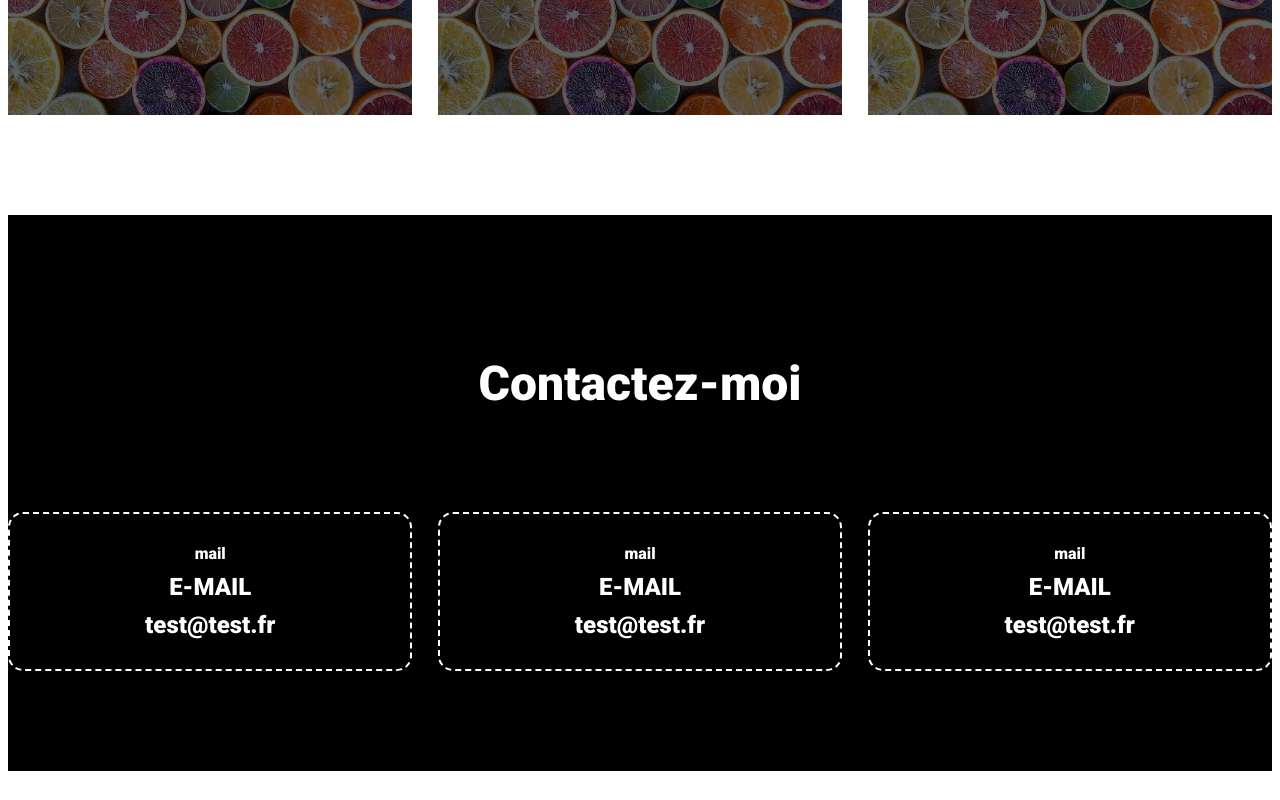
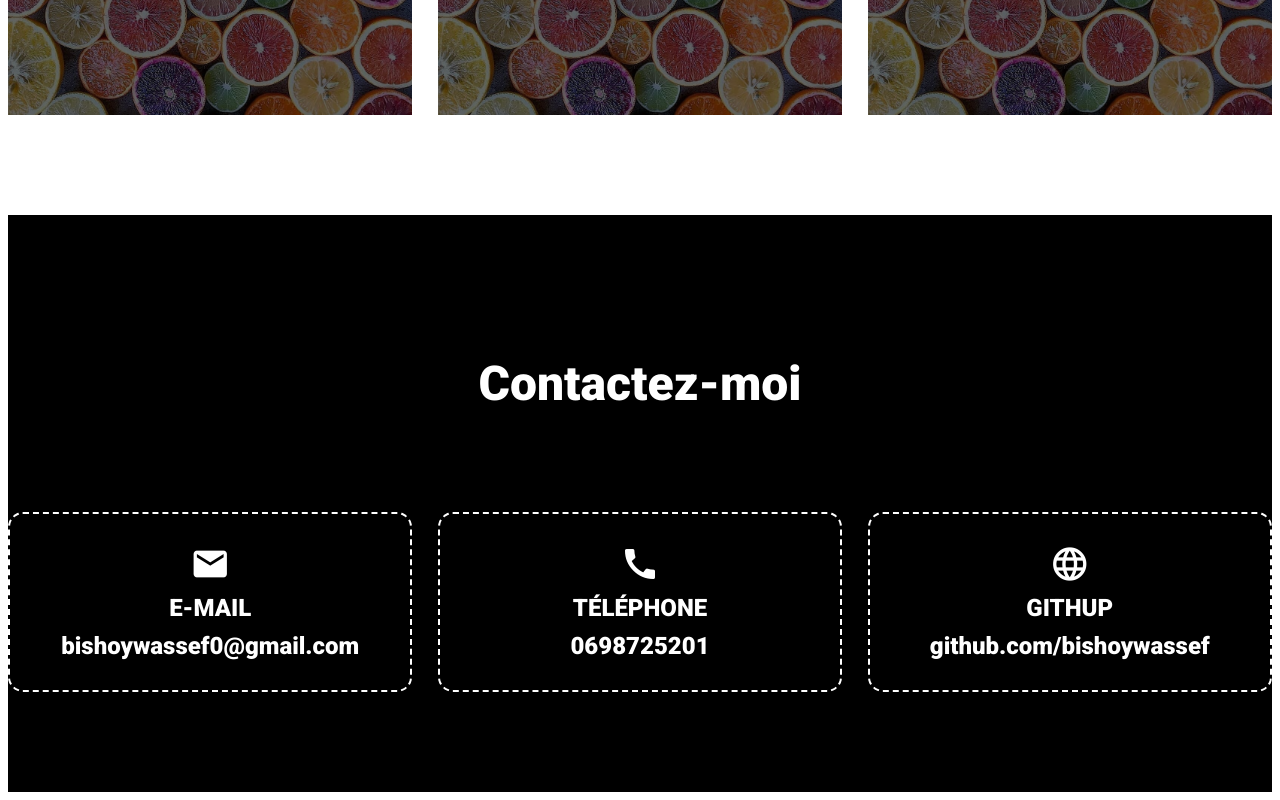
Before and after one commit to bishoywassef/bishoy_wassef, a plain HTML site: page index.html in a window 1280 px wide. Shown: the part 2857-3657 px from the top of the page. Before the commit the page ends 3636 px from the top, so only its background shows below. Drawn offline with Linux system fonts and the light colour scheme.

Commit message:
change icons and complet contact info

```diff
--- a/index.html
+++ b/index.html
@@ -36,7 +36,7 @@
     <h2>Découvrez mes Compétence </h2>
     <div class="flex gap20">
     <div class="w25 skill">
-       <img src="img/th.jpeg">
+       <img src="img/html.png">
        <h3>HTML</h3>
     </div>
     <div class="w25 skill">
@@ -48,8 +48,8 @@
         <h3>Javascript</h3>
      </div>
      <div class="w25 skill">
-        <img src="img/next js.jpeg">
-        <h3>NextJS</h3>
+        <img src="img/python.png">
+        <h3>Python</h3>
      </div>
     </div>
     </div>
@@ -100,19 +100,19 @@
         <h2>Contactez-moi</h2>
         <div class="flex space-between">
         <div class="w32 contact">
-            <span class="material-symbols-outlined">mail</span>
+            <span class="material-icons icon">mail</span>
             <span class="label">E-mail</span>
-            <span class="value">test@test.fr</span>
+            <span class="value">bishoywassef0@gmail.com</span>
         </div>
         <div class="w32 contact">
-            <span class="material-symbols-outlined">mail</span>
-            <span class="label">E-mail</span>
-            <span class="value">test@test.fr</span>
+            <span class="material-icons icon">call</span>
+            <span class="label">Téléphone</span>
+            <span class="value">0698725201</span>
         </div>
         <div class="w32 contact">
-            <span class="material-symbols-outlined">mail</span>
-            <span class="label">E-mail</span>
-            <span class="value">test@test.fr</span>
+            <span class="material-icons icon">language</span>
+            <span class="label">Githup</span>
+            <span class="value">github.com/bishoywassef</span>
         </div>
 
         </div>
```
Also changed, not shown: img/html.png (added), img/next js.jpeg (deleted), img/python.png (added), img/th.jpeg (deleted).
